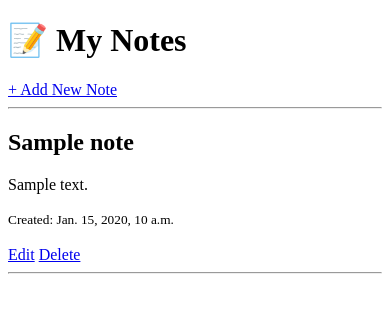
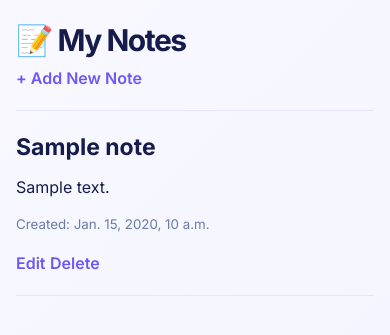
Before and after one commit to Aayushi8727/FDS_ASSIGNMENT_3, a Django app: page / in a window 390 px wide. Shown: the top 335 px of the page. Run offline with Django 5.2, Linux system fonts and the light colour scheme; tables that the repository leaves empty hold one stand-in row (values such as "Sample post").

Commit message:
Improve notes UI and configure static files

```diff
--- a/notes/templates/notes/note_confirm_delete.html
+++ b/notes/templates/notes/note_confirm_delete.html
@@ -1,6 +1,8 @@
+{% load static %}
 <!DOCTYPE html>
 <html>
 <head>
+    <link rel="stylesheet" href="{% static 'notes/style.css' %}">
     <title>Delete Note</title>
 </head>
 <body>
--- a/notes/templates/notes/note_form.html
+++ b/notes/templates/notes/note_form.html
@@ -1,6 +1,8 @@
+{% load static %}
 <!DOCTYPE html>
 <html>
 <head>
+    <link rel="stylesheet" href="{% static 'notes/style.css' %}">
     <title>Add Note</title>
 </head>
 
--- a/notes/templates/notes/note_list.html
+++ b/notes/templates/notes/note_list.html
@@ -1,6 +1,8 @@
+{% load static %}
 <!DOCTYPE html>
 <html>
 <head>
+    <link rel="stylesheet" href="{% static 'notes/style.css' %}">
     <title>My Notes</title>
 </head>
 <body>
--- /dev/null
+++ b/static/notes/style.css
@@ -0,0 +1,110 @@
+
+@import url('https://fonts.googleapis.com/css2?family=Inter:wght@400;500;600;700;800&display=swap');
+
+:root {
+    --primary: #7057f5;
+    --primary-light: #eeeaff;
+    --background: #f7f7ff;
+    --text: #151b4b;
+    --muted: #697ba6;
+    --border: #e4e7fb;
+}
+
+* {
+    box-sizing: border-box;
+}
+
+body {
+    margin: 0;
+    padding: 36px;
+    min-height: 100vh;
+    font-family: 'Inter', sans-serif;
+    color: var(--text);
+    background: linear-gradient(135deg, #f9f8ff, #f0f3ff);
+}
+
+h1 {
+    font-size: clamp(30px, 4vw, 42px);
+    letter-spacing: -1.5px;
+    margin: 0 0 10px;
+}
+
+h2 {
+    font-size: 23px;
+    margin: 0 0 16px;
+}
+
+a {
+    color: var(--primary);
+    text-decoration: none;
+    font-weight: 600;
+}
+
+a:hover {
+    color: #4b35c9;
+}
+
+button, input[type="submit"] {
+    background: var(--primary);
+    color: white;
+    border: none;
+    border-radius: 11px;
+    padding: 13px 20px;
+    font: inherit;
+    font-weight: 600;
+    cursor: pointer;
+}
+
+button:hover, input[type="submit"]:hover {
+    background: #5740d6;
+}
+
+input:not([type="checkbox"]),
+textarea, select {
+    max-width: 100%;
+    padding: 13px 15px;
+    border: 1px solid var(--border);
+    border-radius: 10px;
+    font: inherit;
+    background: white;
+}
+
+textarea {
+    width: 100%;
+    min-height: 130px;
+}
+
+article, .note-card, .card, .content-card {
+    background: rgba(255, 255, 255, .95);
+    border: 1px solid var(--border);
+    border-radius: 17px;
+    padding: 24px;
+    margin: 20px 0;
+    box-shadow: 0 8px 28px rgba(48, 53, 115, .06);
+}
+
+hr {
+    border: 0;
+    border-top: 1px solid var(--border);
+    margin: 22px 0;
+}
+
+small {
+    color: var(--muted);
+}
+
+@media (min-width: 800px) {
+    body {
+        padding: 48px max(36px, calc((100vw - 1100px) / 2));
+    }
+}
+
+@media (max-width: 600px) {
+    body {
+        padding: 22px 16px;
+    }
+
+    article, .note-card, .card, .content-card {
+        padding: 18px;
+    }
+}
```
Also changed, not shown: notesproject/settings.py (+7 -1 lines).
